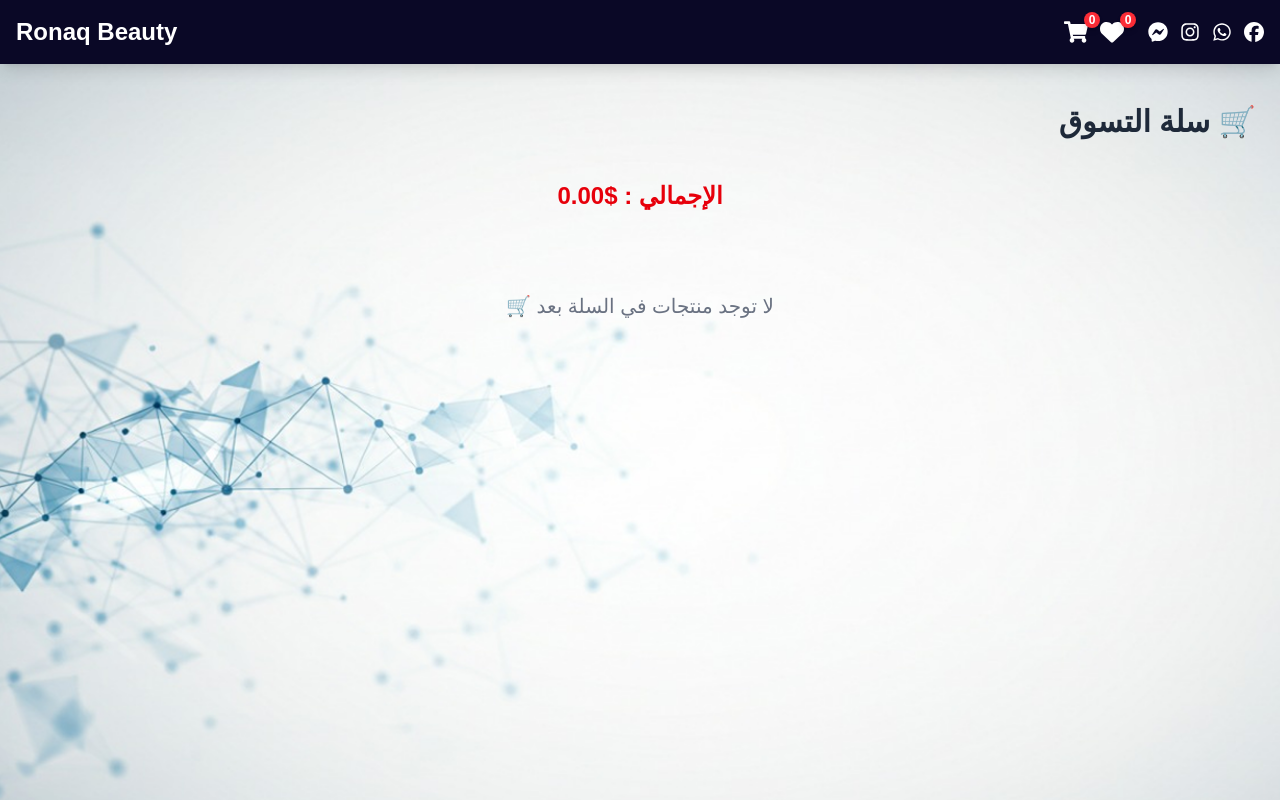
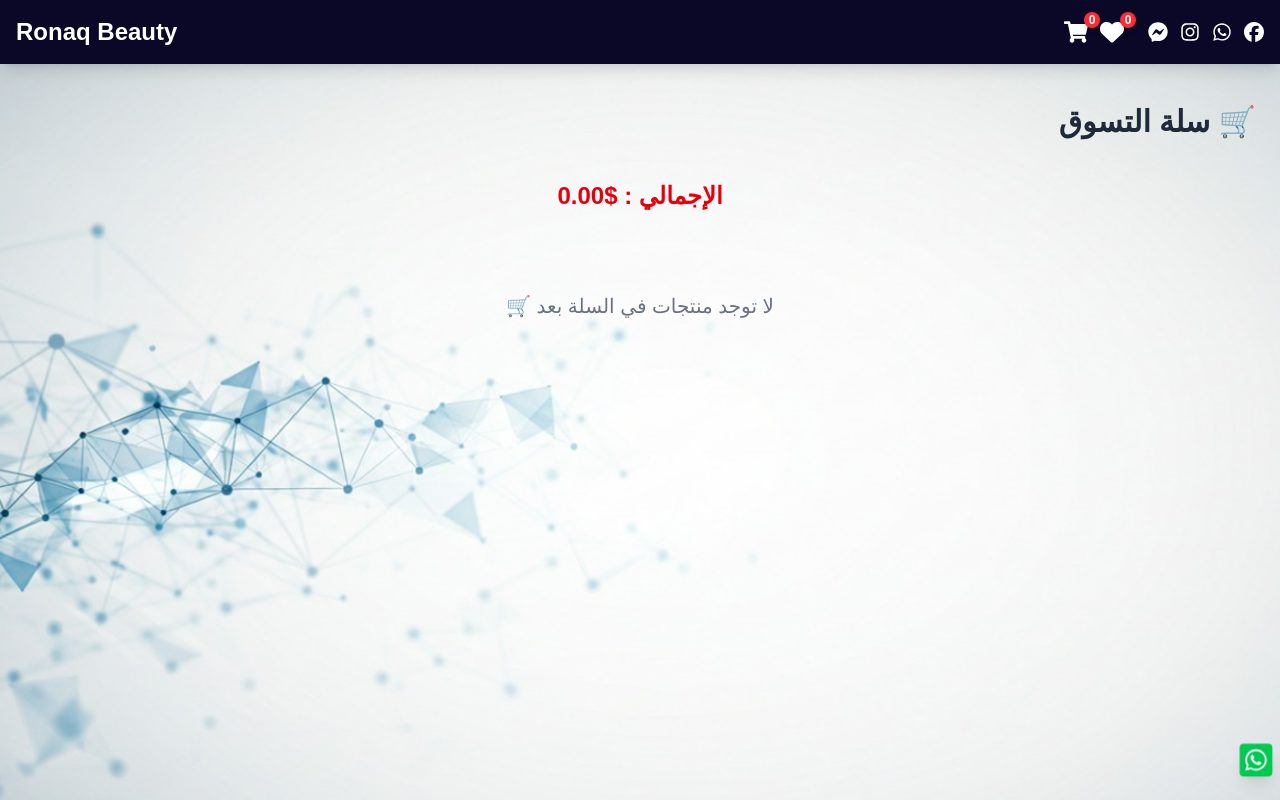
Before and after one commit to Ahmed20055555/Ronaq_Beauty, a Next.js app: page /shop in a window 1280 px wide. Shown: the top 800 px of the page. Built offline with nearby package versions, Linux system fonts and the light colour scheme.

Commit message:
Add Links wahtsApp scal

```diff
--- a/app/globals.css
+++ b/app/globals.css
@@ -25,3 +25,16 @@ body {
   color: var(--foreground);
   font-family: Arial, Helvetica, sans-serif;
 }
+
+@keyframes pulse-smooth {
+  0%, 100% {
+    transform: scale(1);
+  }
+  50% {
+    transform: scale(1.1);
+  }
+}
+
+.animate-pulse-smooth {
+  animation: pulse-smooth 1.5s infinite;
+}
--- a/app/layout.tsx
+++ b/app/layout.tsx
@@ -6,6 +6,8 @@ import Navbar from "./navbar/page";
 import { Toaster } from "react-hot-toast";
 import { ShopingProvider } from "./context/shoping";
 import Footer from "./footer/page";
+import Link from "next/link";
+import { FaWhatsapp } from "react-icons/fa6";
 
 
 const geistSans = Geist({
@@ -35,15 +37,24 @@ export default function RootLayout({
         <FavProvider>
           <ShopingProvider>
             <Navbar />
-              {children}
-              <Toaster
+            {children}
+            <Toaster
               position="top-center"
               reverseOrder={false}
               toastOptions={{
                 duration: 1000, // default duration for all toasts
-                }}
-               />
-          <Footer />
+              }}
+            />
+            <Link
+              href="https://wa.me/201001878563"
+              target="_blank"
+              rel="noopener noreferrer"
+              className="animate-pulse-smoot fixed bottom-6 right-2 z-[10000] flex items-center justify-center w-8 h-8 rounded bg-green-500 hover:bg-green-600 text-white shadow-lg hover:shadow-xl transition-all duration-300 animate-pulse-smooth"
+              aria-label="Contact on WhatsApp"
+            >
+              <FaWhatsapp className="w-6 h-6" />
+            </Link>
+            <Footer />
           </ShopingProvider>
         </FavProvider>
       </body>
```
